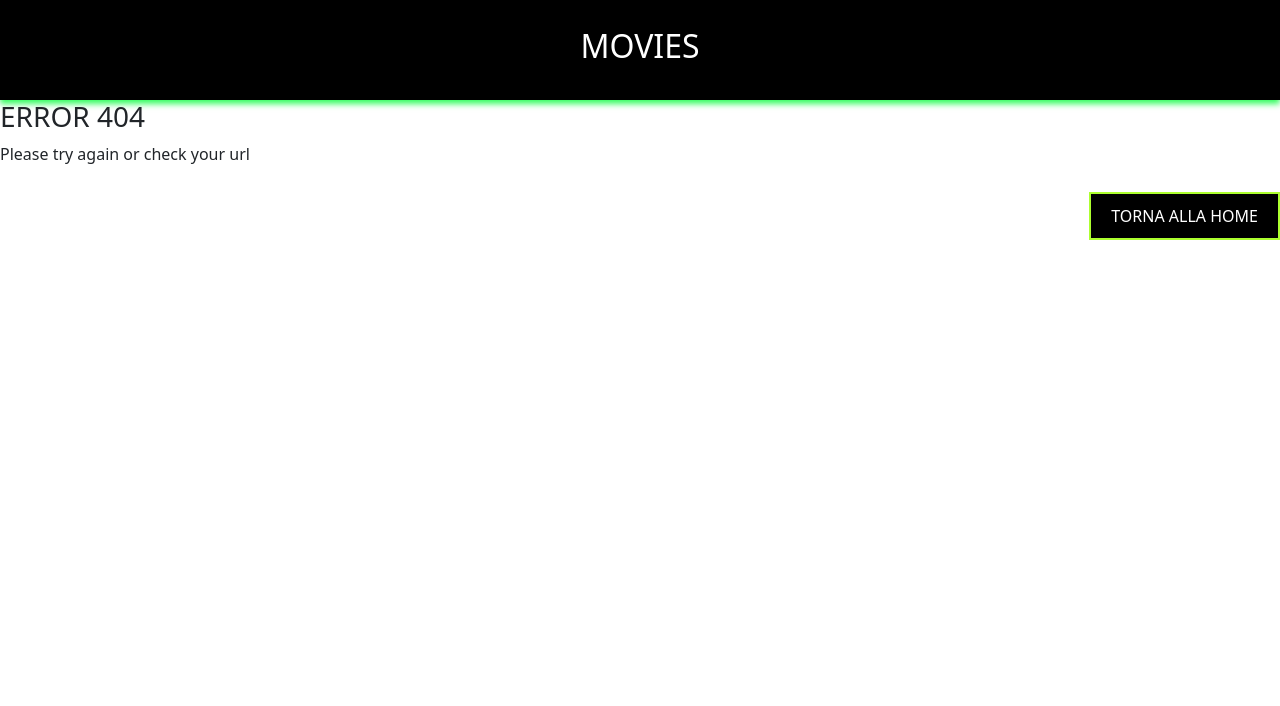
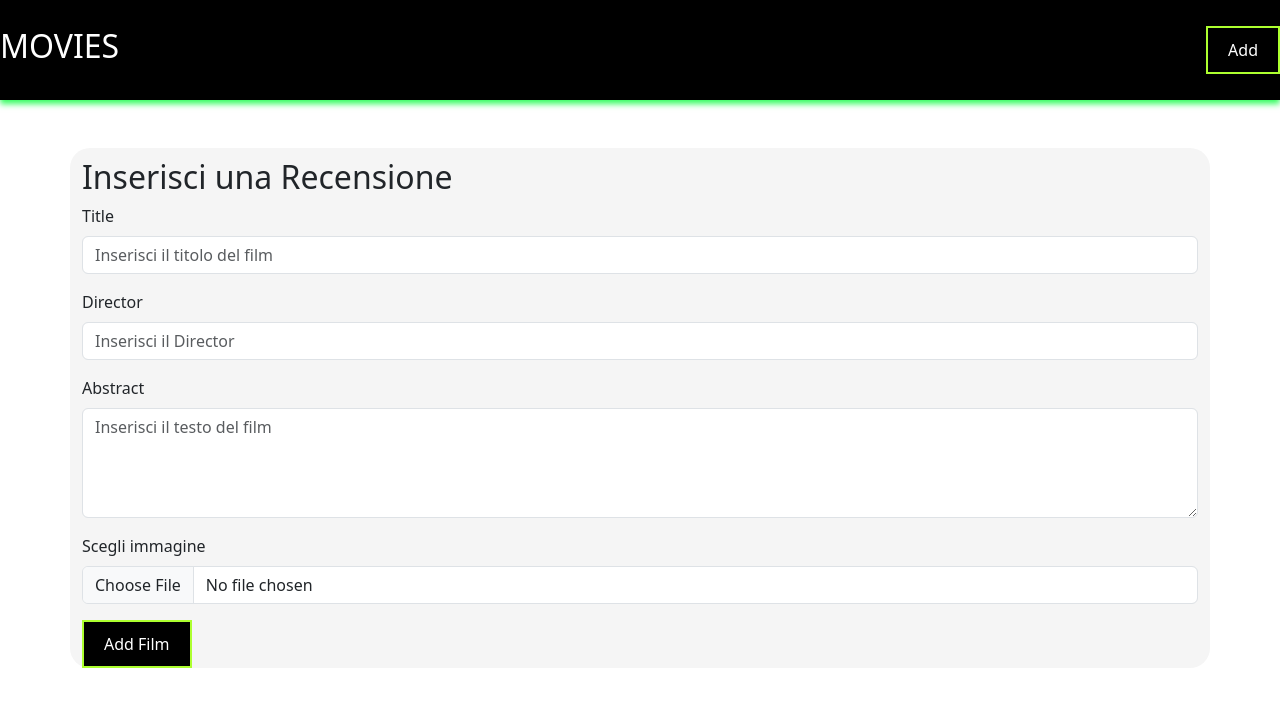
Before and after one commit to Omarespo-dev/webapp-react, a React (Vite) app: page /addFilm in a window 1280 px wide. Before the commit this address had no page. Shown: the top 706 px of the page. Built offline with nearby package versions, Linux system fonts and the light colour scheme.

Commit message:
MILESTONE 2 FE

```diff
--- a/src/App.jsx
+++ b/src/App.jsx
@@ -2,6 +2,7 @@
 import HomePage from "./components/pages/HomePage";
 import PageReviews from "./components/pages/PageReviews"
 import PageNotFound from "./components/PageNotFound";
+import FormPageAddFilm from "./components/pages/FormPageAddFilm"
 // importiamo
 import { BrowserRouter, Routes, Route } from "react-router-dom";
 // importiamo il defaultlayout
@@ -19,6 +20,7 @@ function App() {
             <Route index element={<HomePage />} />
             <Route path="/reviews/:id" element={<PageReviews />} />
             <Route path="*" element={<PageNotFound />} />
+            <Route path="/addFilm" element={<FormPageAddFilm />} />
           </Route>
         </Routes>
       </BrowserRouter>
--- a/src/components/Header.jsx
+++ b/src/components/Header.jsx
@@ -5,6 +5,9 @@ export default function Header() {
   return (
     <header>
       <Link to={"/"}> <h2>MOVIES</h2> </Link>
+      <Link to={"/addFilm"}>
+      <button type="submit" className="set">Add</button>
+      </Link>
     </header>
 
   )
--- /dev/null
+++ b/src/components/pages/FormPageAddFilm.jsx
@@ -0,0 +1,112 @@
+// importo lo state perle variabili di tato
+import axios from "axios";
+import { useState } from "react"
+
+// importo useNavigate
+import { useNavigate } from "react-router-dom";
+
+export default function FormPageAddFilm() {
+    // facciamo prima una variabile dove inizializziamo il form vuoto
+    const initialForm ={
+        title:"",
+        director:"",
+        abstract:"",
+        image: null
+    }
+    // andiamo a usare uno useState per il form con due variabili di stato
+    const [formData,setFormData] = useState(initialForm)
+
+    // andiamo a fare la funzione per ricavare i value dagli input
+    function getValue (event) {
+        // andiamo a prendere event dagli input
+        const {value,name} = event.target
+
+        if (name === "image") setFormData({ ...formData, image: event.target.files[0] });
+        else setFormData({ ...formData, [name]: value });
+    }
+
+
+    // navigazione
+    const navigate = useNavigate();
+
+
+    // Ora andiamo a gestire in onSubmit del form
+    function submitForm(event){
+        // non faccio refreshare la page all invio del form
+        event.preventDefault();
+
+        // faccio chiamata axios per creare un nuovo film
+        axios.post('http://localhost:3000/api/movie/',formData,
+            { headers: { "Content-Type": "multipart/form-data" } })
+
+            .then(
+                () => { navigate("/") }
+            )
+
+            .catch((err) => {
+                console.log(err);
+            });
+    }
+    return (
+        <div className="container mt-5" >
+            <h2>Inserisci una Recensione</h2>
+            <form id="reviewForm" onSubmit={submitForm}>
+                <div className="mb-3">
+                    <label className="form-label">Title</label>
+                    <input
+                        type="text"
+                        className="form-control"
+                        id="name"
+                        name="title"
+                        value={formData.title}
+                        onChange={getValue}
+                        placeholder="Inserisci il titolo del film"
+                        required
+                    />
+                </div>
+
+                <div className="mb-3">
+                    <label className="form-label">Director</label>
+                    <input
+                        type="text"
+                        className="form-control"
+                        id="name"
+                        name="director"
+                        value={formData.director}
+                        onChange={getValue}
+                        placeholder="Inserisci il Director"
+                        required
+                    />
+                </div>
+
+                <div className="mb-3">
+                    <label className="form-label">Abstract</label>
+                    <textarea
+                        className="form-control"
+                        id="text"
+                        name="abstract"
+                        value={formData.abstract}
+                        onChange={getValue}
+                        rows="4"
+                        placeholder="Inserisci il testo del film"
+                        required
+                    ></textarea>
+                </div>
+
+                <div className="mb-3">
+                    <label  className="form-label">Scegli immagine</label>
+                    <input
+                    className="form-control"
+                    type="file"
+                    id="formFile"
+                    name="image"
+                    onChange={getValue}
+                    required
+                    />
+                </div>
+
+                <button type="submit" className="set">Add Film</button>
+            </form>
+        </div>
+    )
+}
--- a/src/components/pages/HomePage.jsx
+++ b/src/components/pages/HomePage.jsx
@@ -24,9 +24,11 @@ export default function HomePage() {
     useEffect(fetchMovies, [])
 
     return (<>
+
         <h2>LIST MOVIES</h2>
 
         <div className="div-set">
+
             {movies.map(movie => (
                 <ContentHomePage movie={movie} key={movie.id} />
             ))}
--- a/src/index.css
+++ b/src/index.css
@@ -11,7 +11,7 @@ body {
 /* Header set */
 header {
     display: flex;
-    justify-content: center;
+    justify-content: space-between;
     align-items: center;
     height: 100px;
     color: white;
```
